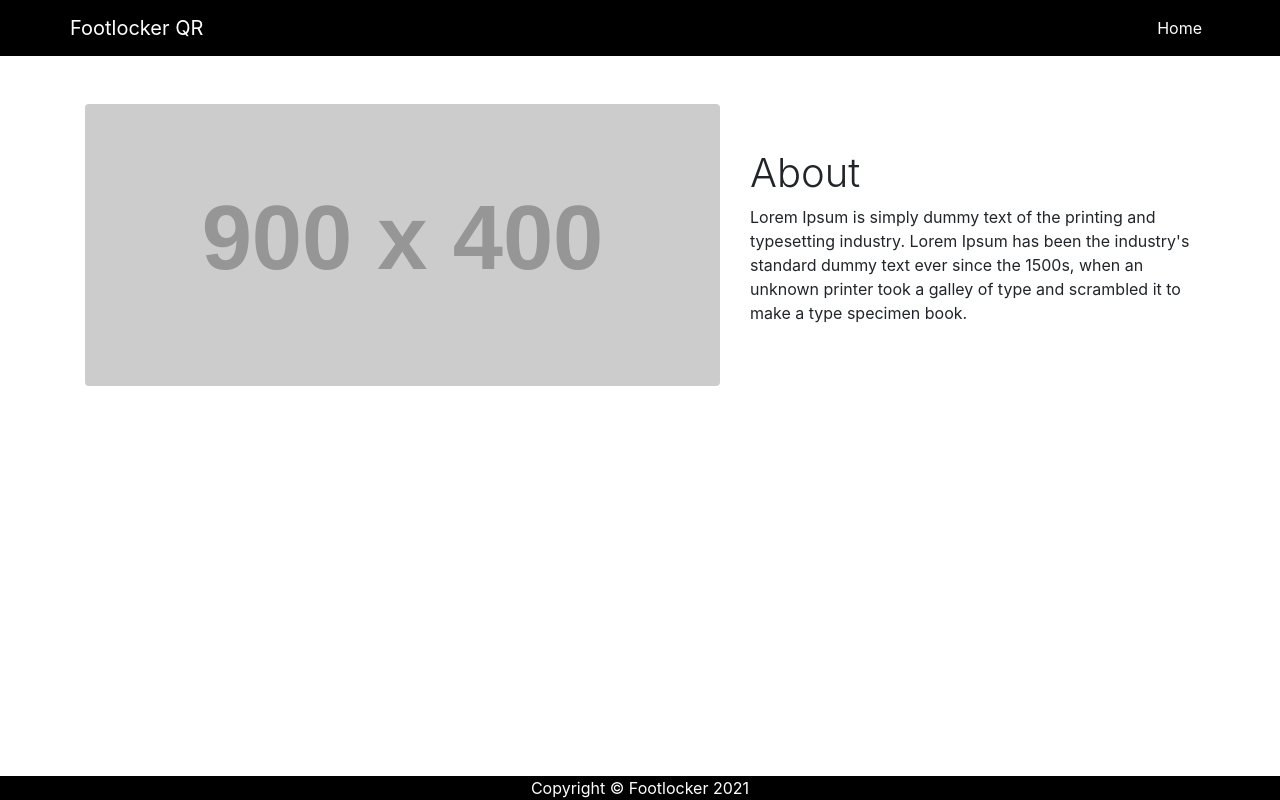
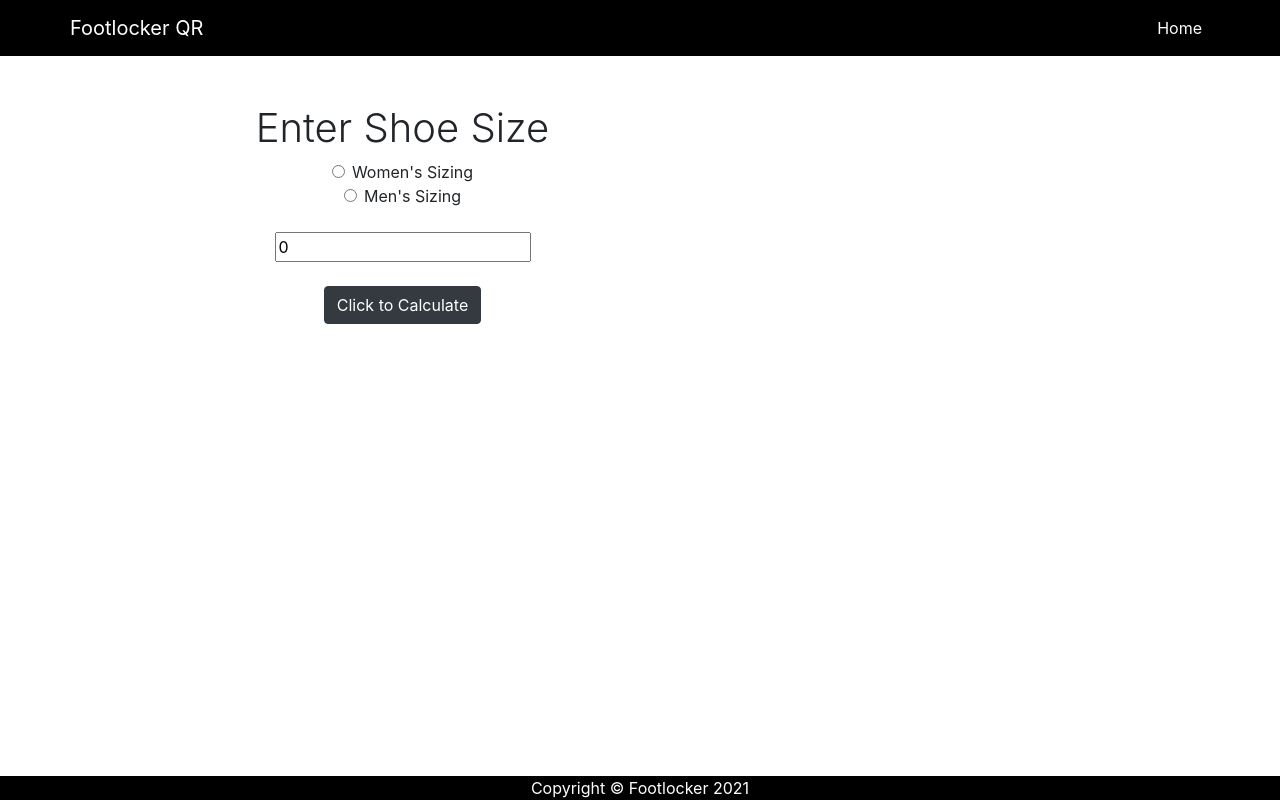
Before and after one commit to andresbotia/footlocker-project, a React (Create React App) app: page /about in a window 1280 px wide. Built offline with nearby package versions, Linux system fonts and the light colour scheme.

Commit message:
adding size restrictions

```diff
--- a/src/components/About.jsx
+++ b/src/components/About.jsx
@@ -1,25 +1,152 @@
-import React from "react";
+import React, {useState} from "react";
 
 function About() {
+  const [number1, setNumber1] = useState(0);
+  const number2 = 1.5;
+  const number3 = 2;
+  const number4 = 31;
+
+  let gender = "";
+
+  const [total, setTotal] = useState();
+  const [total2, setTotal2] = useState();
+  const [total3, setTotal3] = useState();
+  const [total4, setTotal4] = useState();
+
+
+
+
+
+  // const [total, setTotal] = useState(number1 - number2);
+  // const [total2, setTotal2] = useState(number1 - number3);
+  // const [total3, setTotal3] = useState(number1 + number4);
+
+  function testin1(){
+    if (document.getElementById('checkbox2').checked){
+      document.getElementById('checkbox2').checked = false;
+    }
+    // var value = document.getElementsByTagName('checkbox');
+    if (document.getElementById('checkbox').checked){
+      console.log("checked")
+      gender = "Women";
+    } else {
+      console.log("not checked")
+      gender = ""
+    }
+    console.log(gender);
+  }
+   function testin2(){
+    if (document.getElementById('checkbox').checked){
+      document.getElementById('checkbox').checked = false;
+    }
+    // var value = document.getElementsByTagName('checkbox');
+    if (document.getElementById('checkbox2').checked){
+      console.log("checked")
+
+      gender = "Men";
+
+    } else {
+      console.log("not checked")
+      gender = "";
+    }
+    console.log(gender);
+  }
+  function calculateTotal() {
+    if (document.getElementById('checkbox2').checked){
+      console.log("checked")
+
+      gender = "Men";
+    }
+
+    if (document.getElementById('checkbox').checked){
+      console.log("checked")
+      gender = "Women";
+    }
+    if(gender === "Men"){
+      console.log("calculating men sizing")
+      setTotal("Sizing not available");
+      setTotal2(number1 - 1);
+      setTotal3(number1 + number4);
+      setTotal4("Sizing not available");
+    }
+    if(gender === "Women"){
+      console.log("calculating women sizing")
+      setTotal(number1 - number2);
+      setTotal2(number1 - number3);
+      setTotal3(number1 + number4);
+      setTotal4(number1 - number2 + "Y");
+    }
+    // setTotal(number1 - number2);
+    // setTotal2(number1 - number3);
+    // setTotal3(number1 + number4);
+  }
+
+
+  function switchState(){
+    setShow(true);
+    calculateTotal();
+  }
+
+  const [show,setShow] = React.useState()
+
   return (
     <div className="about">
       <div class="container">
         <div class="row align-items-center my-5">
-          <div class="col-lg-7">
-            <img
-              class="img-fluid rounded mb-4 mb-lg-0"
-              src="http://placehold.it/900x400"
-              alt=""
-            />
+          <div align="center" class="col-lg-7">
+              <h1 class="font-weight-light">Enter Shoe Size</h1>
+              <div class="form-check form-switch">
+                <input class="form-check-input" type="radio" id="checkbox" name="checkbox" onClick={testin1} ></input>
+                <label class="form-check-label" for="checkbox">Women's Sizing</label>
+              </div>
+              <div class="form-check form-switch">
+                <input class="form-check-input" type="radio" id="checkbox2" name="checkbox2" onClick={testin2}></input>
+                <label class="form-check-label" for="checkbox2">Men's Sizing</label>
+              </div>
+
+              <br></br>
+              <input
+                type="number"
+                value={number1}
+                onChange={e => setNumber1(+e.target.value)}
+                placeholder="0"
+              />
+              <br></br>
+              <br></br>
+            <button align="center" type="button" class="btn btn-dark"onClick={()=>switchState()}>Click to Calculate</button>
           </div>
           <div class="col-lg-5">
-            <h1 class="font-weight-light">About</h1>
-            <p>
-              Lorem Ipsum is simply dummy text of the printing and typesetting
-              industry. Lorem Ipsum has been the industry's standard dummy text
-              ever since the 1500s, when an unknown printer took a galley of
-              type and scrambled it to make a type specimen book.
-            </p>
+          {show?
+          <div>
+            <h2 class="font-weight-light">You can also shop in these sizes:</h2>
+              <table align="center">
+                <tr>
+                  <th>Men :</th>
+                  <th>{total}</th>
+
+                </tr>
+                <tr>
+                  <th>Kids :</th>
+                  <th>{total4}</th>
+
+                </tr>
+                <tr>
+                  <th>EU :</th>
+                  <th>{total3}</th>
+
+                </tr>
+                <tr>
+                  <th>UK :</th>
+                  <th>{total2}</th>
+
+                </tr>
+              </table>
+
+            </div>:null
+
+
+
+          }
           </div>
         </div>
       </div>
--- a/src/components/Home.jsx
+++ b/src/components/Home.jsx
@@ -3,7 +3,6 @@
 function Home() {
 
   const [number1, setNumber1] = useState(0);
-  // const [gender, setGender] = useState();
   const number2 = 1.5;
   const number3 = 2;
   const number4 = 31;
@@ -73,10 +72,21 @@
     }
     if(gender === "Women"){
       console.log("calculating women sizing")
-      setTotal(number1 - number2);
+      if(((number1-number2)<6) ){
+        setTotal("sizing not available");
+      }else if((number1-number2)>6){
+        setTotal(number1 - number2);
+      }
+      if(((number1 - number2) < 3.5)){
+        setTotal4("sizing not available");
+      }else if((number1 - number2) > 7.0){
+        setTotal4("sizing not available");
+      }else{
+        setTotal4(number1 - number2 + "Y");
+      }
       setTotal2(number1 - number3);
       setTotal3(number1 + number4);
-      setTotal4(number1 - number2 + "Y");
+      // setTotal4(number1 - number2 + "Y");
     }
     // setTotal(number1 - number2);
     // setTotal2(number1 - number3);
@@ -98,9 +108,7 @@
       <div class="container">
         <div align="center">
           <br></br>
-        <h1 class="font-weight-light">Enter Shoe Size</h1>
-
-
+          <h1 class="font-weight-light">Enter Shoe Size</h1>
           <div class="form-check form-switch">
             <input class="form-check-input" type="radio" id="checkbox" name="checkbox" onClick={testin1} ></input>
             <label class="form-check-label" for="checkbox">Women's Sizing</label>
```
